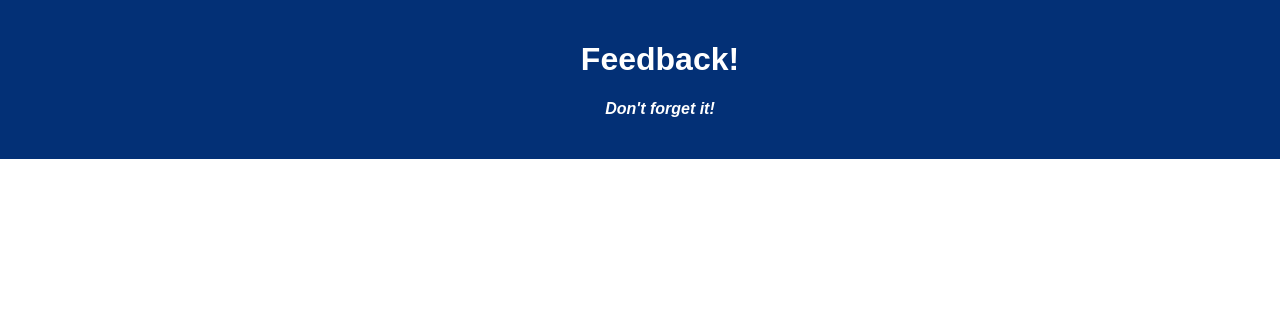
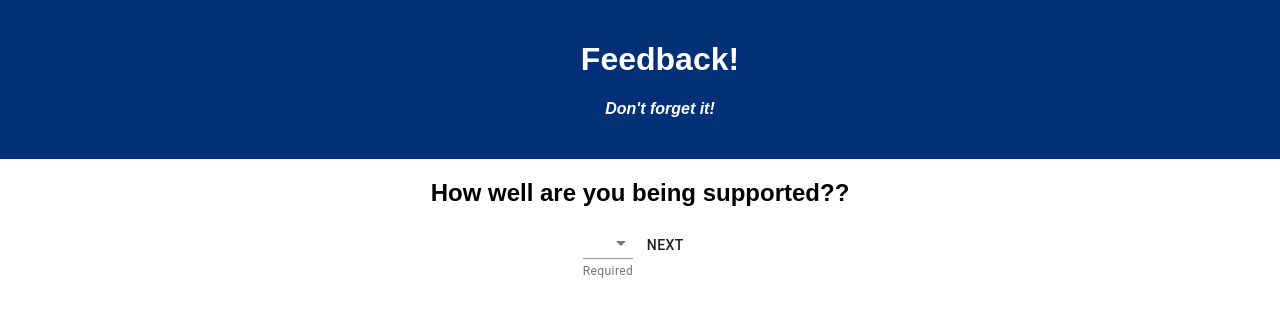
Before and after one commit to unomaas/redux-feedback-loop, a React (Create React App) app: page /#/question4 in a window 1280 px wide. Before the commit this address led to /#/question3. Shown: the top 316 px of the page. Built offline with nearby package versions, Linux system fonts and the light colour scheme.

Commit message:
Added question4.

```diff
--- a/src/components/App/App.jsx
+++ b/src/components/App/App.jsx
@@ -28,23 +28,23 @@ export default function App() {
             <Question1 />
           </Route>
 
-          <Route path='question2'>
+          <Route path='/question2'>
             <Question2 />
           </Route>
 
-          <Route path='question3'>
+          <Route path='/question3'>
             <Question3 />
           </Route>
 
-          <Route path='question4'>
+          <Route path='/question4'>
             <Question4 />
           </Route>
 
-          <Route path='review'>
+          <Route path='/review'>
             <Review />
           </Route>
 
-          <Route path='thanks'>
+          <Route path='/thanks'>
             <Thanks />
           </Route>
         </main>
--- a/src/components/Question1/Question1.jsx
+++ b/src/components/Question1/Question1.jsx
@@ -13,17 +13,17 @@ export default function Question1() {
   //#region ⬇⬇ State variables below:
   const dispatch = useDispatch();
   const history = useHistory();
-  const [feeling, setFeeling] = useState('');
+  const [feedback, setFeedback] = useState('');
   //#endregion ⬆⬆ State variables above.
 
 
   //#region ⬇⬇ Event handlers below:
   const handleSubmit = () => {
-    console.log('In Question1 handleSubmit, feeling:', feeling);
+    console.log('In Question1 handleSubmit, feeling:', feedback);
     // ⬇ Sending user input to the reducer:
     dispatch({
       type: 'ADD_FEEDBACK',
-      payload: feeling
+      payload: feedback
     }); // End dispatch
     // ⬇ Sending user to next page:
     history.push('/question2');
@@ -42,7 +42,7 @@ export default function Question1() {
             required
             select
             defaultValue=""
-            onChange={event => setFeeling(event.target.value)}
+            onChange={event => setFeedback(event.target.value)}
             helperText="Required"
           >
             <MenuItem value='1'>1</MenuItem>
--- a/src/components/Question2/Question2.jsx
+++ b/src/components/Question2/Question2.jsx
@@ -12,20 +12,20 @@ export default function Question2() {
   //#region ⬇⬇ State variables below:
   const dispatch = useDispatch();
   const history = useHistory();
-  const [understanding, setUnderstanding] = useState('');
+  const [feedback, setFeedback] = useState('');
   //#endregion ⬆⬆ State variables above.
 
 
   //#region ⬇⬇ Event handlers below:
   const handleSubmit = () => {
-    console.log('In Question2 handleSubmit, understanding:', understanding);
+    console.log('In Question2 handleSubmit, understanding:', feedback);
     // ⬇ Sending user input to the reducer:
     dispatch({
       type: 'ADD_FEEDBACK',
-      payload: understanding
+      payload: feedback
     }); // End dispatch
     // ⬇ Sending user to next page:
-    // history.push('/question3');
+    history.push('/question3');
   } // End handleSubmit
   //#endregion ⬆⬆ Event handles above.
 
@@ -41,7 +41,7 @@ export default function Question2() {
             required
             select
             defaultValue=""
-            onChange={event => setUnderstanding(event.target.value)}
+            onChange={event => setFeedback(event.target.value)}
             helperText="Required"
           >
             <MenuItem value='1'>1</MenuItem>
--- a/src/components/Question3/Question3.jsx
+++ b/src/components/Question3/Question3.jsx
@@ -1,10 +1,61 @@
-import React from 'react';
+//#region ⬇⬇ Document setup below:
+// ⬇ File setup:
 import './Question3.css';
+// ⬇ Dependent functionality:
+import { useDispatch } from 'react-redux';
+import React, { useState } from 'react';
+import { useHistory } from 'react-router-dom';
+import { Button, MenuItem, TextField } from '@material-ui/core';
+//#endregion ⬆⬆ Document setup above.
 
 export default function Question3() {
+  //#region ⬇⬇ State variables below:
+  const dispatch = useDispatch();
+  const history = useHistory();
+  const [feedback, setFeedback] = useState();
+  //#endregion ⬆⬆ State variables above.
+
+
+  //#region ⬇⬇ Event handlers below:
+  const handleSubmit = () => {
+    console.log('In Question3 handleSubmit, understanding:', feedback);
+    // ⬇ Sending user input to the reducer:
+    dispatch({
+      type: 'ADD_FEEDBACK',
+      payload: feedback
+    }); // End dispatch
+    // ⬇ Sending user to next page:
+    history.push('/question4');
+  } // End handleSubmit
+  //#endregion ⬆⬆ Event handles above.
+
+
+  // ⬇ Rendering:
   return (
-    <div>
+    <div className="question-wrapper">
+      <h2>How well are you being supported??</h2>
+
+      <div className="question-form">
+        <form onSubmit={handleSubmit}>
+          <TextField
+            required
+            select
+            defaultValue=""
+            onChange={event => setFeedback(event.target.value)}
+            helperText="Required"
+          >
+            <MenuItem value='1'>1</MenuItem>
+            <MenuItem value='2'>2</MenuItem>
+            <MenuItem value='3'>3</MenuItem>
+            <MenuItem value='4'>4</MenuItem>
+            <MenuItem value='5'>5</MenuItem>
+          </TextField>
+          <Button type="submit">
+            Next
+          </Button>
+        </form>
+      </div>
 
     </div>
-  )
-}
+  ) // End return
+} // End Question3
--- a/src/components/Question4/Question4.jsx
+++ b/src/components/Question4/Question4.jsx
@@ -1,10 +1,61 @@
-import React from 'react';
+//#region ⬇⬇ Document setup below:
+// ⬇ File setup:
 import './Question4.css';
+// ⬇ Dependent functionality:
+import { useDispatch } from 'react-redux';
+import React, { useState } from 'react';
+import { useHistory } from 'react-router-dom';
+import { Button, MenuItem, TextField } from '@material-ui/core';
+//#endregion ⬆⬆ Document setup above.
 
 export default function Question4() {
+  //#region ⬇⬇ State variables below:
+  const dispatch = useDispatch();
+  const history = useHistory();
+  const [feedback, setFeedback] = useState();
+  //#endregion ⬆⬆ State variables above.
+
+
+  //#region ⬇⬇ Event handlers below:
+  const handleSubmit = () => {
+    console.log('In Question4 handleSubmit, understanding:', feedback);
+    // ⬇ Sending user input to the reducer:
+    dispatch({
+      type: 'ADD_FEEDBACK',
+      payload: feedback
+    }); // End dispatch
+    // ⬇ Sending user to next page:
+    history.push('/question4');
+  } // End handleSubmit
+  //#endregion ⬆⬆ Event handles above.
+
+
+  // ⬇ Rendering:
   return (
-    <div>
+    <div className="question-wrapper">
+      <h2>How well are you being supported??</h2>
+
+      <div className="question-form">
+        <form onSubmit={handleSubmit}>
+          <TextField
+            required
+            select
+            defaultValue=""
+            onChange={event => setFeedback(event.target.value)}
+            helperText="Required"
+          >
+            <MenuItem value='1'>1</MenuItem>
+            <MenuItem value='2'>2</MenuItem>
+            <MenuItem value='3'>3</MenuItem>
+            <MenuItem value='4'>4</MenuItem>
+            <MenuItem value='5'>5</MenuItem>
+          </TextField>
+          <Button type="submit">
+            Next
+          </Button>
+        </form>
+      </div>
 
     </div>
-  )
-}
+  ) // End return
+} // End Question3
```
Also changed, not shown: src/components/QuestionForm/QuestionForm.jsx (added, +53 -0 lines), src/components/QuestionForm/QuestionForm.css (added).
